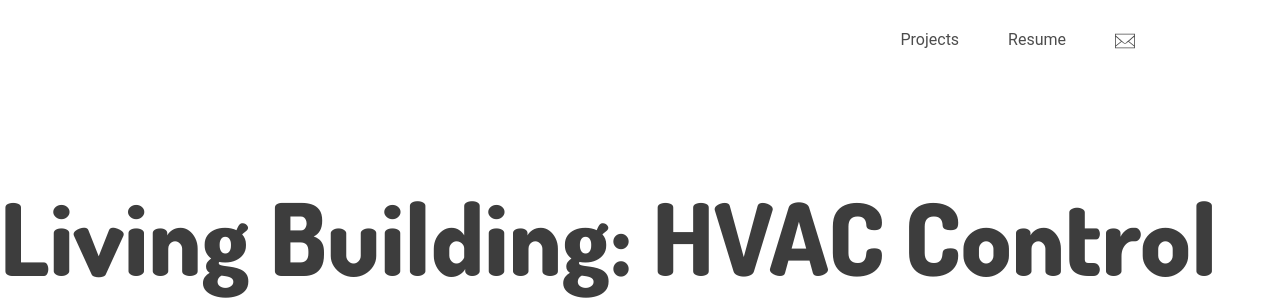
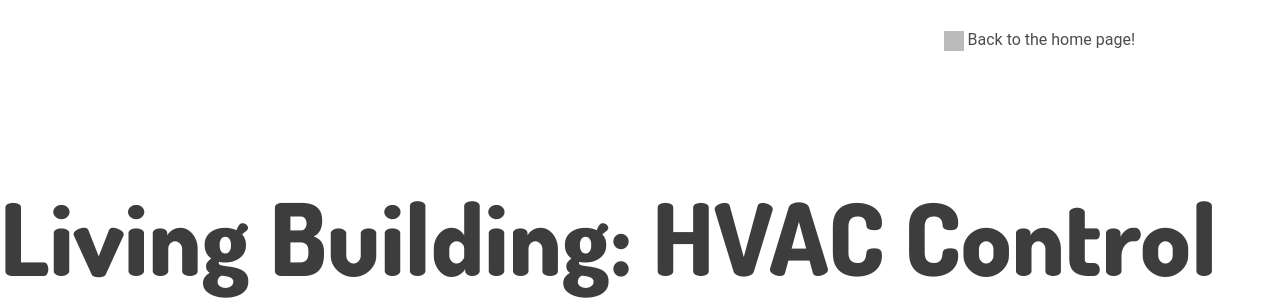
Before and after one commit to bbenner2876/bbenner2876.github.io, a Flask app: page /hvac in a window 1280 px wide. Shown: the top 302 px of the page. Run offline with Flask 2, Linux system fonts and the light colour scheme; some libraries are stand-ins or nearby versions; grey boxes are pictures that could not be loaded.

Commit message:
Revert "Updates to navs on project pages"
This reverts commit d6faf4257d4cb0613d08a58b958782867021406d.

```diff
--- a/templates/hvac.html
+++ b/templates/hvac.html
@@ -18,13 +18,14 @@
     <body>
 
             <!--Header + Navigation-->
-            <nav>
-                    <ul>
-                        <li><a href="" target="_blank">Projects</a></li>
-                        <li><a href="static/assets/files/brettbenner_resume_2019v2.pdf" target="_blank">Resume</a></li>
-                        <li><a href="" target="_blank"><img src="static/assets/icons/email-icon.svg"></a></li>
-                    </ul>
-                </nav>
+            <nav class="navBar" id="myNavBar"><!--Main navigation bar for website linking to different sections-->
+                <ul>
+                    <li>
+                        <a href="{{ url_for('index') }}"> <img src="/static/images/arrow-back.svg" alt="email icon" height="14px" width="14px" fill="red"/>
+                            Back to the home page!</a>
+                    </li>
+                </ul>
+            </nav>
             <main>
 
                 <h1>Living Building: HVAC Control App</h1>
--- a/templates/ucsd.html
+++ b/templates/ucsd.html
@@ -26,6 +26,7 @@
                     </ul>
                 </nav>
             <main>
+
                 <h2>Live Parking Visualization At UCSD</h2>
                 <h3>Introducing real-time parking data to the UCSD app</h3>
 
```
Also changed, not shown: templates/climatelens.html (+8 -7 lines), templates/tomo.html (+7 -7 lines).
